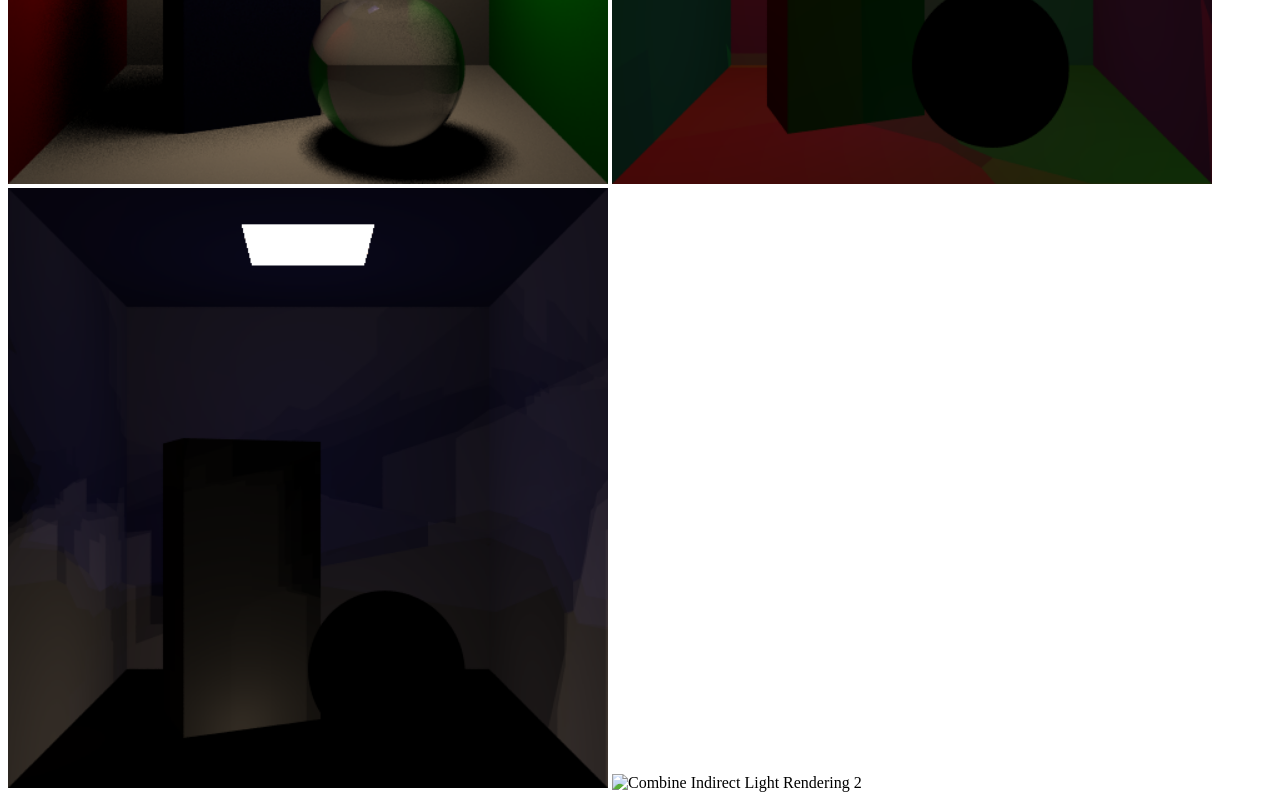
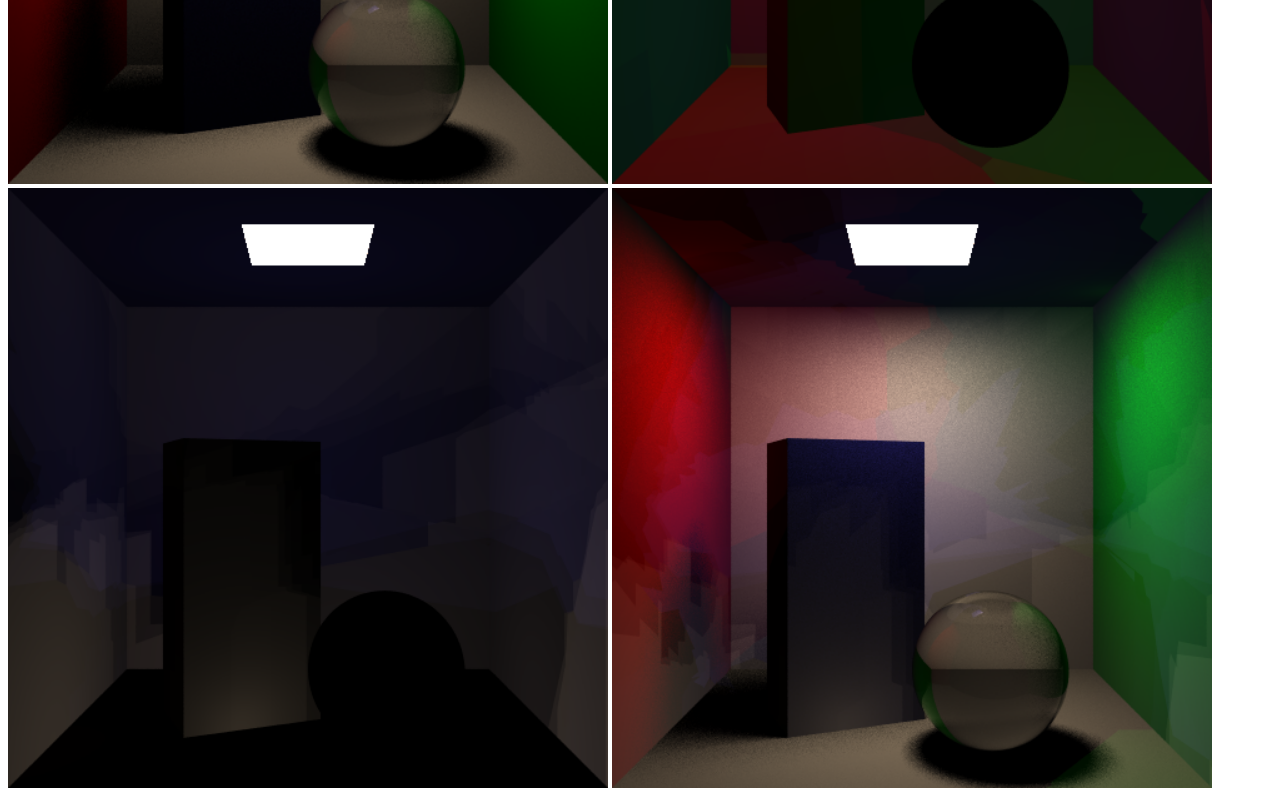
Before and after one commit to JungwoonKO/JungwoonKo.github.io, a plain HTML site: page index.html in a window 1280 px wide. Shown: the part 520-1320 px from the top of the page. Drawn offline with Linux system fonts and the light colour scheme.

Commit message:
Update index.html

```diff
--- a/index.html
+++ b/index.html
@@ -11,6 +11,6 @@
 <img src="cornellRR.png" alt="Direct Light Rendering" width="600">
   <img src="cornellRR2.png" alt="Global Indirect Light Rendering 1" width="600">
   <img src="cornellRR3.png" alt="Caustic Indirect Light Rendering 2" width="600">
-<img src="cornellRR4.ong" alt="Combine Indirect Light Rendering 2" width="600">
+<img src="cornellRR4.png" alt="Combine Indirect Light Rendering 2" width="600">
 </body>
 </html>
```
